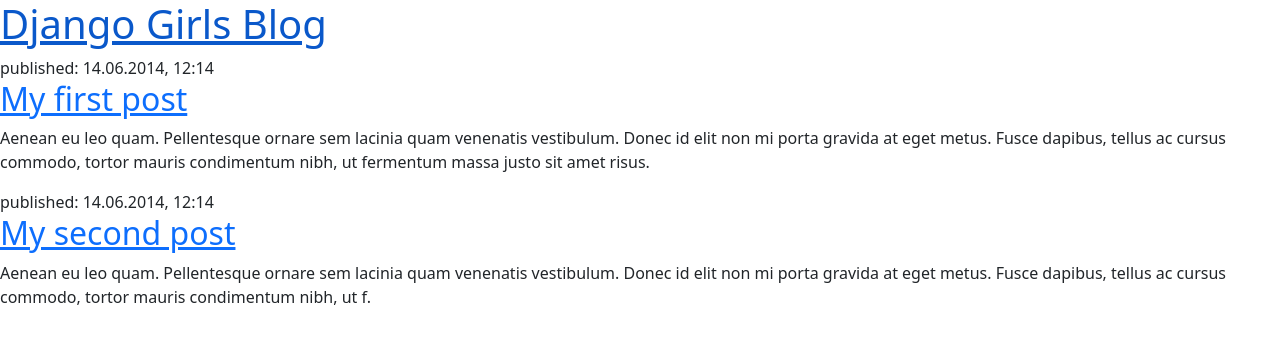
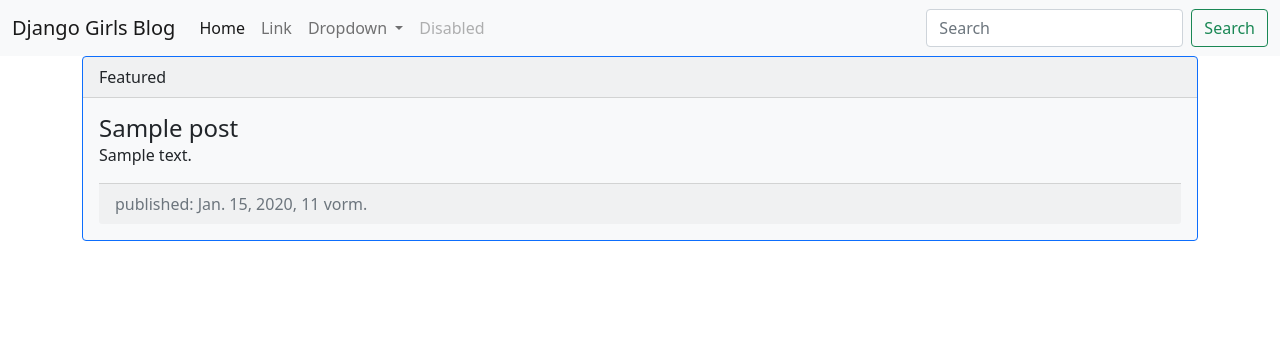
Before and after one commit to Eybesh/my-first-blog, a Django app: page / in a window 1280 px wide. Shown: the top 344 px of the page. Run offline with Django 3.2, Linux system fonts and the light colour scheme; tables that the repository leaves empty hold one stand-in row (values such as "Sample post").

Commit message:
update post_list.html

```diff
--- a/blog/templates/blog/post_list.html
+++ b/blog/templates/blog/post_list.html
@@ -4,29 +4,64 @@
     <meta charset="UTF-8">
     <link href="https://cdn.jsdelivr.net/npm/bootstrap@5.0.2/dist/css/bootstrap.min.css" rel="stylesheet"
           integrity="sha384-EVSTQN3/azprG1Anm3QDgpJLIm9Nao0Yz1ztcQTwFspd3yD65VohhpuuCOmLASjC" crossorigin="anonymous">
-    <title>BlogHome</title>
+    <title>Django Blog</title>
 </head>
 <body>
-<header>
-    <h1><a href="/">Django Girls Blog</a></h1>
-</header>
-
-<article>
-    <time>published: 14.06.2014, 12:14</time>
-    <h2><a href="">My first post</a></h2>
-    <p>Aenean eu leo quam. Pellentesque ornare sem lacinia quam venenatis vestibulum. Donec id elit non mi porta gravida
-        at eget metus. Fusce dapibus, tellus ac cursus commodo, tortor mauris condimentum nibh, ut fermentum massa justo
-        sit amet risus.</p>
-</article>
-
-<article>
-    <time>published: 14.06.2014, 12:14</time>
-    <h2><a href="">My second post</a></h2>
-    <p>Aenean eu leo quam. Pellentesque ornare sem lacinia quam venenatis vestibulum. Donec id elit non mi porta gravida
-        at eget metus. Fusce dapibus, tellus ac cursus commodo, tortor mauris condimentum nibh, ut f.</p>
-</article>
-
-<!--Bootstap js-->
+<nav class="navbar navbar-expand-lg navbar-light bg-light">
+  <div class="container-fluid">
+    <a class="navbar-brand" href="#">Django Girls Blog</a>
+    <button class="navbar-toggler" type="button" data-bs-toggle="collapse" data-bs-target="#navbarSupportedContent" aria-controls="navbarSupportedContent" aria-expanded="false" aria-label="Toggle navigation">
+      <span class="navbar-toggler-icon"></span>
+    </button>
+    <div class="collapse navbar-collapse" id="navbarSupportedContent">
+      <ul class="navbar-nav me-auto mb-2 mb-lg-0">
+        <li class="nav-item">
+          <a class="nav-link active" aria-current="page" href="#">Home</a>
+        </li>
+        <li class="nav-item">
+          <a class="nav-link" href="#">Link</a>
+        </li>
+        <li class="nav-item dropdown">
+          <a class="nav-link dropdown-toggle" href="#" id="navbarDropdown" role="button" data-bs-toggle="dropdown" aria-expanded="false">
+            Dropdown
+          </a>
+          <ul class="dropdown-menu" aria-labelledby="navbarDropdown">
+            <li><a class="dropdown-item" href="#">Action</a></li>
+            <li><a class="dropdown-item" href="#">Another action</a></li>
+            <li><hr class="dropdown-divider"></li>
+            <li><a class="dropdown-item" href="#">Something else here</a></li>
+          </ul>
+        </li>
+        <li class="nav-item">
+          <a class="nav-link disabled" href="#" tabindex="-1" aria-disabled="true">Disabled</a>
+        </li>
+      </ul>
+      <form class="d-flex">
+        <input class="form-control me-2" type="search" placeholder="Search" aria-label="Search">
+        <button class="btn btn-outline-success" type="submit">Search</button>
+      </form>
+    </div>
+  </div>
+</nav>
+<div class="container-md">
+    <div class="card-group row-cols-1 row-cols-md-2 g-4">
+        {% for post in posts %}
+            <div class="card text-dark bg-light border-primary mb-3">
+                <div class="card-header">
+                    Featured
+                </div>
+                <div class="card-body">
+                    <h4 class="card-title mb-0">{{ post.title }}</h4>
+                    <p class="card-text">{{ post.text|linebreaksbr }}</p>
+                    <div class="card-footer text-muted">
+                        <time>published: {{ post.published_date }}</time>
+                    </div>
+                </div>
+            </div>
+        {% endfor %}
+    </div>
+</div>
+<!--bootstrap javascript-->
 <script src="https://cdn.jsdelivr.net/npm/bootstrap@5.0.2/dist/js/bootstrap.bundle.min.js"
         integrity="sha384-MrcW6ZMFYlzcLA8Nl+NtUVF0sA7MsXsP1UyJoMp4YLEuNSfAP+JcXn/tWtIaxVXM"
         crossorigin="anonymous"></script>
--- a/blog/views.py
+++ b/blog/views.py
@@ -1,6 +1,10 @@
 from django.shortcuts import render
+from django.utils import timezone
+from .models import Post
 
 
 # Create your views here.
 def post_list(request):
-    return render(request, 'blog/post_list.html', {})
+    posts = Post.objects.filter(published_date__lte=timezone.now()).order_by('published_date')
+
+    return render(request, 'blog/post_list.html', {'posts': posts})
```
